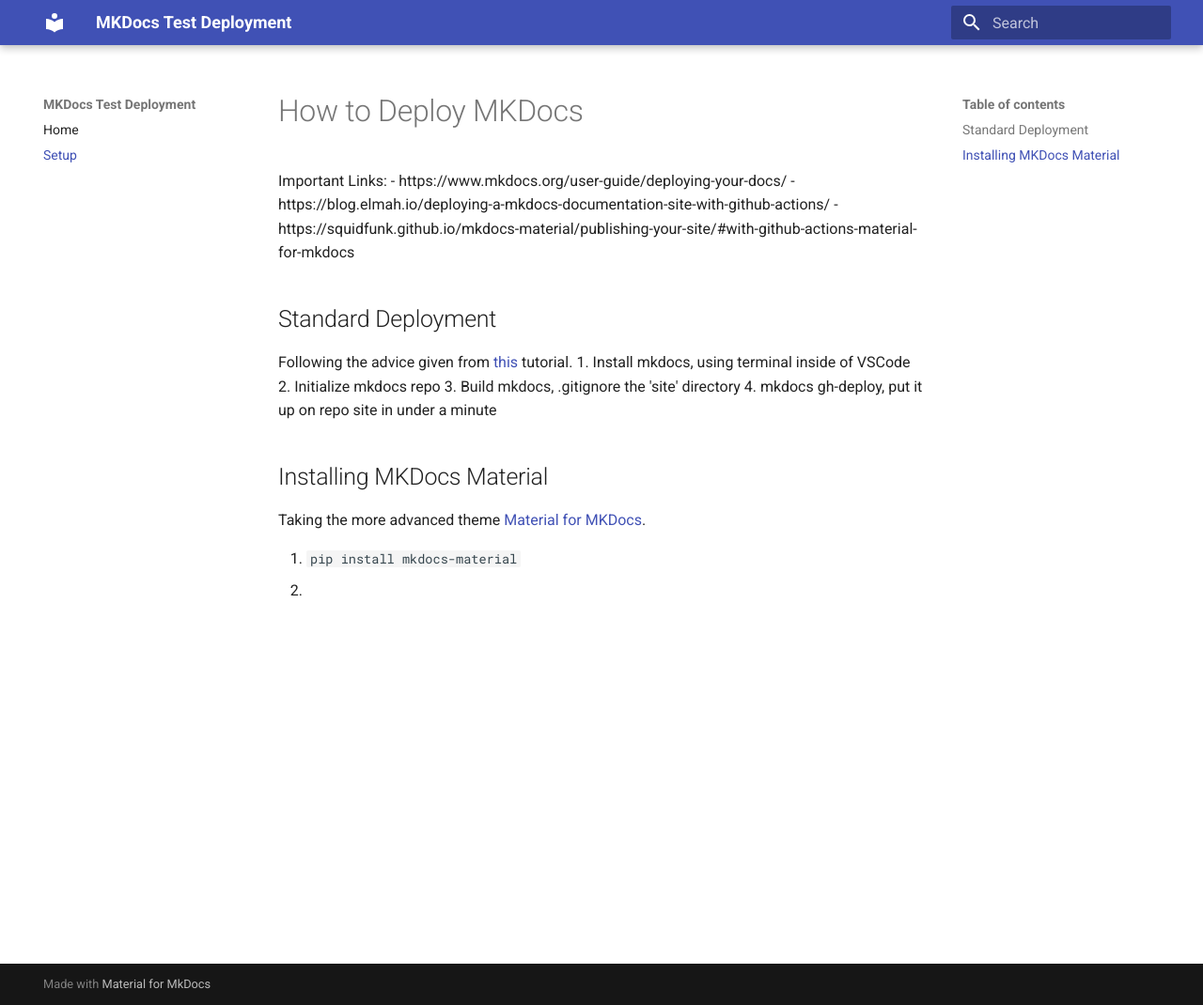
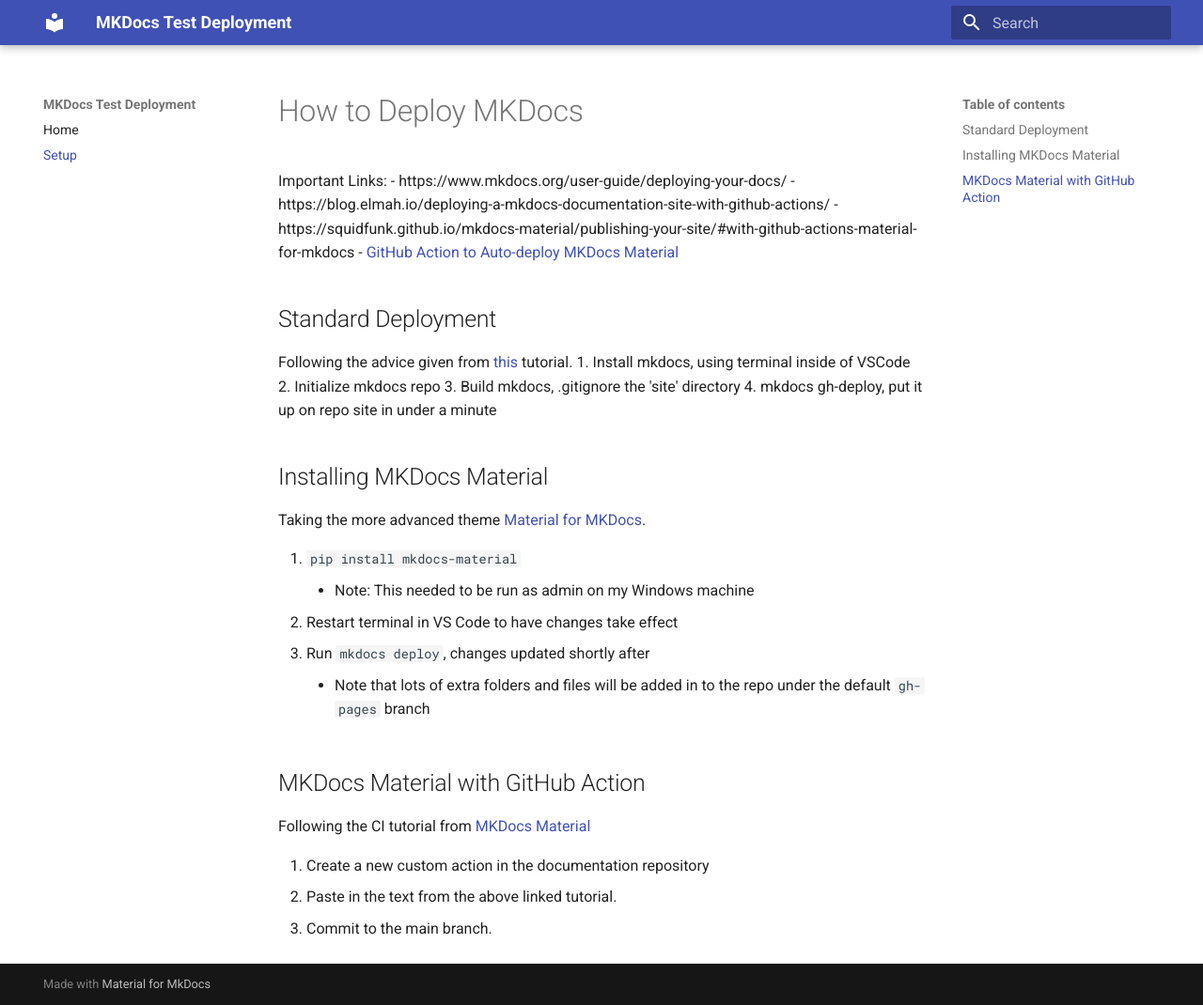
Before and after one commit to KCerveny/Test-Docs-Repo, an MkDocs documentation site: the page built from docs/howto.md, in a window 1280 px wide and 1070 px high. Shown: the whole window at 94% size. Built offline with MkDocs 1.6.1 and Material for MkDocs 9.7.7, drawn with Linux system fonts in a browser that asks for light colours.

Commit message:
Material works, testing CI

```diff
--- a/docs/howto.md
+++ b/docs/howto.md
@@ -4,7 +4,7 @@ Important Links:
 - https://www.mkdocs.org/user-guide/deploying-your-docs/
 - https://blog.elmah.io/deploying-a-mkdocs-documentation-site-with-github-actions/
 - https://squidfunk.github.io/mkdocs-material/publishing-your-site/#with-github-actions-material-for-mkdocs
-
+- [GitHub Action to Auto-deploy MKDocs Material](https://github.com/marketplace/actions/deploy-mkdocs)
 
 ## Standard Deployment
 Following the advice given from [this](https://www.mkdocs.org/user-guide/deploying-your-docs/) tutorial.
@@ -17,4 +17,14 @@ Following the advice given from [this](https://www.mkdocs.org/user-guide/deployi
 Taking the more advanced theme [Material for MKDocs](https://squidfunk.github.io/mkdocs-material/).
 
 1. `pip install mkdocs-material`
-2.
+    - Note: This needed to be run as admin on my Windows machine
+2. Restart terminal in VS Code to have changes take effect
+3. Run `mkdocs deploy`, changes updated shortly after
+    - Note that lots of extra folders and files will be added in to the repo under the default `gh-pages` branch
+
+## MKDocs Material with GitHub Action
+Following the CI tutorial from [MKDocs Material](https://squidfunk.github.io/mkdocs-material/publishing-your-site/#with-github-actions)
+
+1. Create a new custom action in the documentation repository
+2. Paste in the text from the above linked tutorial.
+3. Commit to the main branch.
--- a/mkdocs.yml
+++ b/mkdocs.yml
@@ -1,4 +1,5 @@
 site_name: MKDocs Test Deployment
+# site_url: https://KCerveny.github.io/Test-Docs-Repo/
 nav:
   - Home: index.md
   - Setup: howto.md
```
